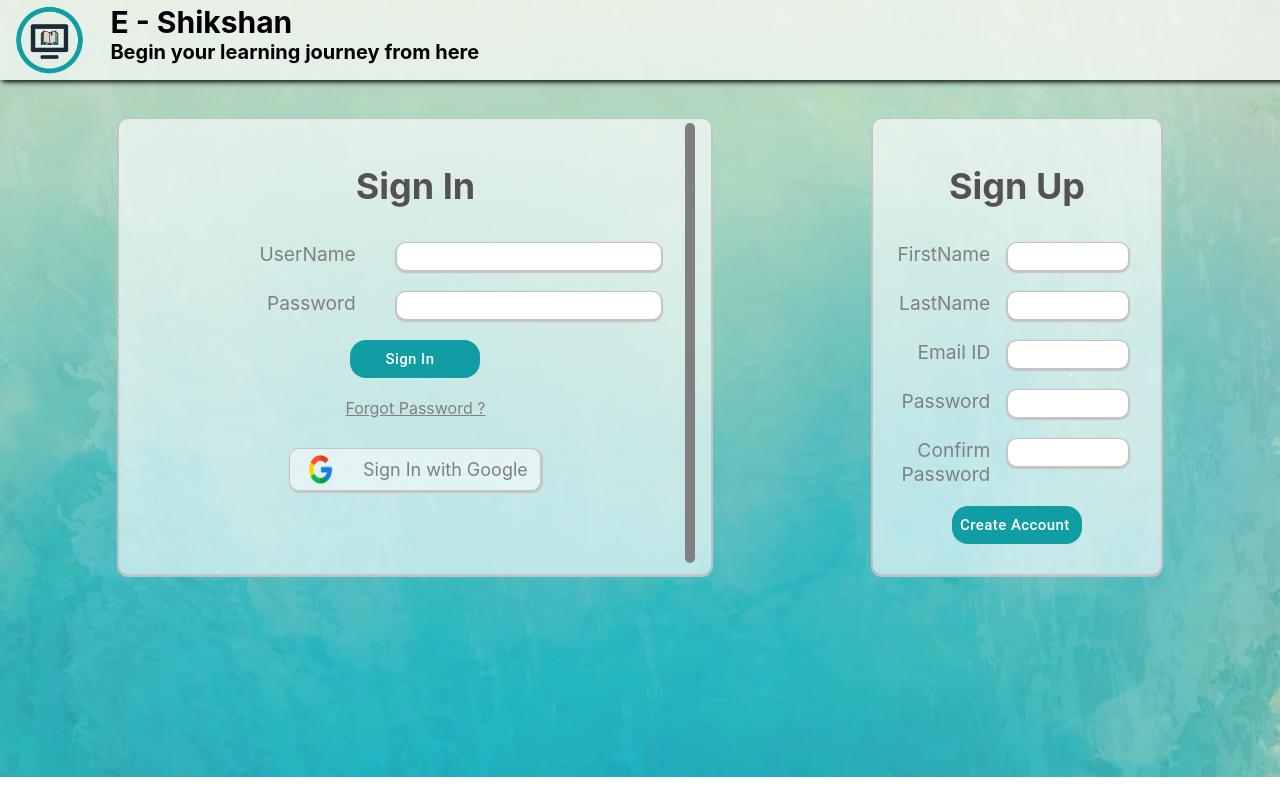
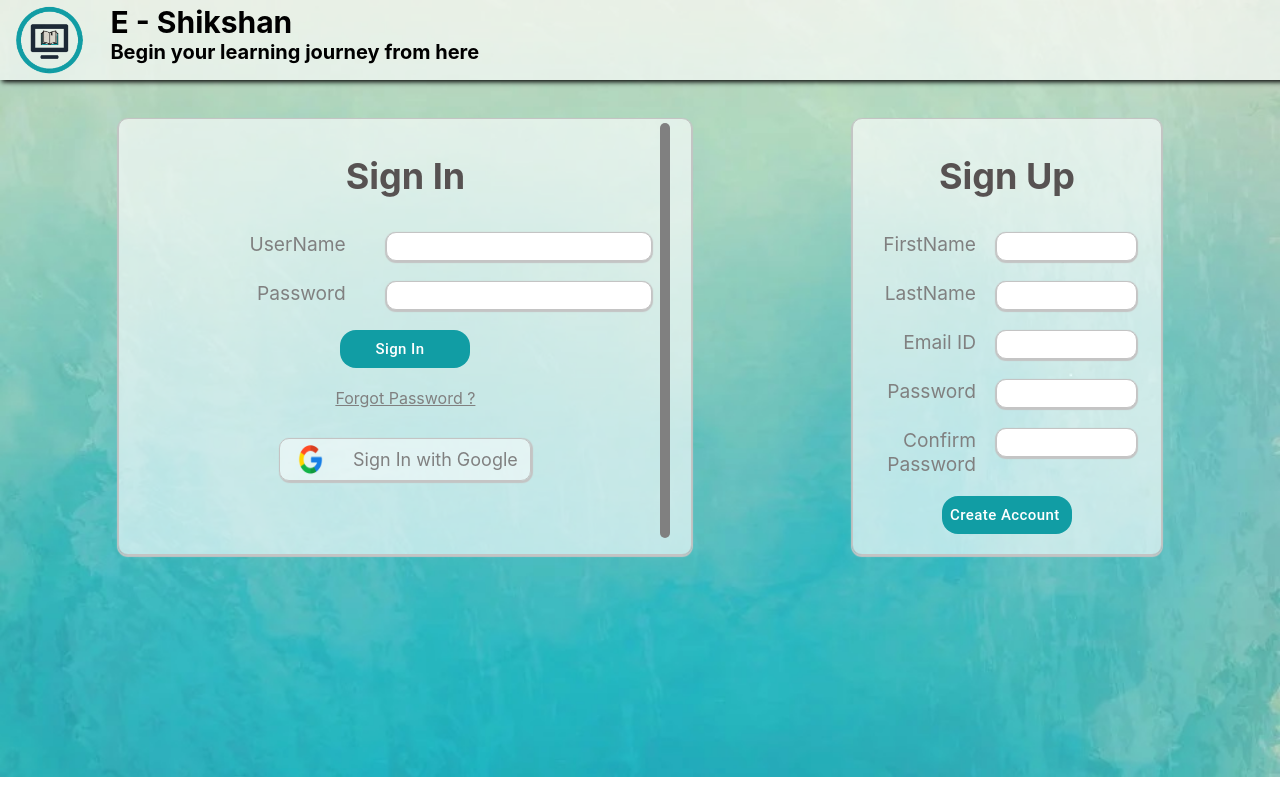
Before and after one commit to PranavJ96/E-Learning_Platform, a React (Create React App) app: page /login in a window 1280 px wide. Shown: the top 800 px of the page. Built offline with nearby package versions, Linux system fonts and the light colour scheme.

Commit message:
Made alignment changes in SignIn/SignUp Page

```diff
--- a/src/components/SignIn/SignIn.css
+++ b/src/components/SignIn/SignIn.css
@@ -127,7 +127,7 @@
 
 .section-align{
     background-color: rgba(255, 255, 255, 0.644);
-    padding: 20px;
+    padding: 10px;
     box-shadow: 0px 1px 1px 1px #C4C4C4;
     border-radius:10px;
     border: 1px solid #C4C4C4;
@@ -170,9 +170,9 @@
 
 .vertical {
     border-left: 10px solid gray;
-    height: 440px;
+    height: 415px;
     position:absolute;
     left: 50%;
     border-radius:10px;
-    margin: 85px 45px 0px;
+    margin: 85px 20px 0px;
 }
```
